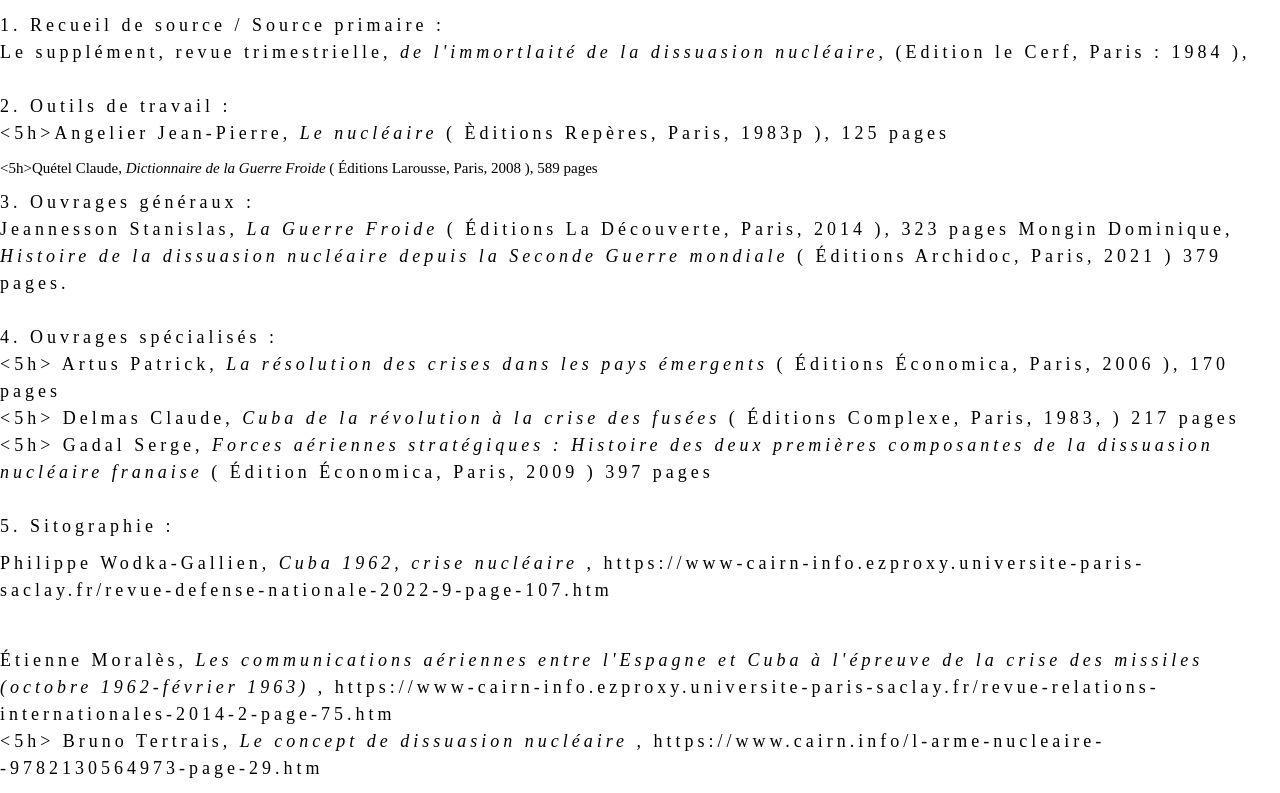
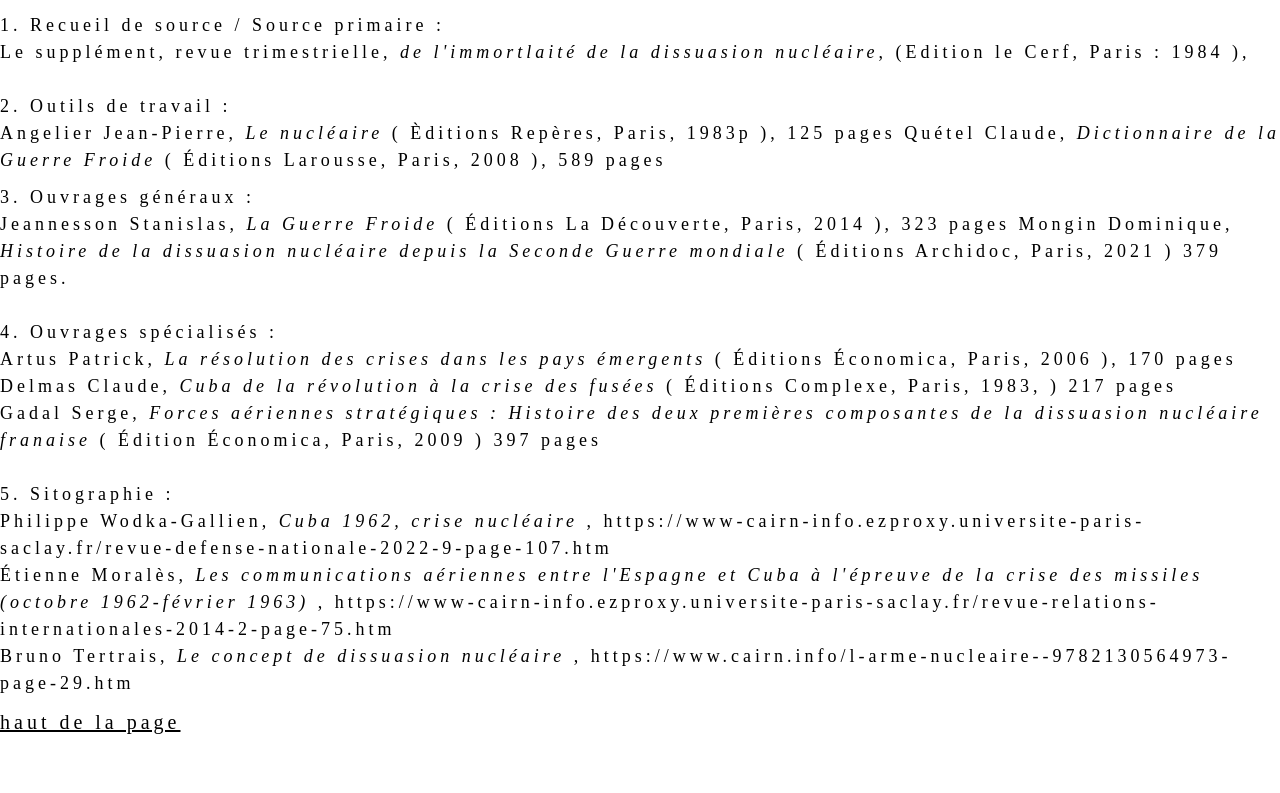
Before and after one commit to digitalkoine/student-project-p3-2023, a plain HTML site: page index.html in a window 1280 px wide. Shown: the part 6820-7613 px from the top of the page. Drawn offline with Linux system fonts and the light colour scheme.

Commit message:
Update index.html

```diff
--- a/index.html
+++ b/index.html
@@ -106,31 +106,31 @@
         <br>
         <br> 2. Outils de travail :
         <br>
-       <5h>Angelier Jean-Pierre, <i>Le nucléaire</i> ( Èditions Repères, Paris, 1983p ), 125 pages</h5>
+        Angelier Jean-Pierre, <i>Le nucléaire</i> ( Èditions Repères, Paris, 1983p ), 125 pages
 
-       <5h>Quétel Claude, <i>Dictionnaire de la Guerre Froide</i> ( Éditions Larousse, Paris, 2008 ), 589 pages</h5>
+        Quétel Claude, <i>Dictionnaire de la Guerre Froide</i> ( Éditions Larousse, Paris, 2008 ), 589 pages
         <br>
         <h5> 3. Ouvrages généraux :
         <br>
-         Jeannesson Stanislas, <i>La Guerre Froide</i> ( Éditions La Découverte, Paris, 2014 ), 323 pages</5h>
+         Jeannesson Stanislas, <i>La Guerre Froide</i> ( Éditions La Découverte, Paris, 2014 ), 323 pages
 
          Mongin Dominique, <i>Histoire de la dissuasion nucléaire depuis la Seconde Guerre mondiale</i> ( Éditions Archidoc, Paris, 2021 ) 379 pages.</5h>
         <br>
         <br> 4. Ouvrages spécialisés :
         <br>
-        <5h> Artus Patrick, <i>La résolution des crises dans les pays émergents</i> ( Éditions Économica, Paris, 2006 ), 170 pages</5h>
+         Artus Patrick, <i>La résolution des crises dans les pays émergents</i> ( Éditions Économica, Paris, 2006 ), 170 pages
         <br>
-        <5h> Delmas Claude, <i>Cuba de la révolution à la crise des fusées</i> ( Éditions Complexe, Paris, 1983, ) 217 pages</5h>
+         Delmas Claude, <i>Cuba de la révolution à la crise des fusées</i> ( Éditions Complexe, Paris, 1983, ) 217 pages
         <br>
-        <5h> Gadal Serge, <i>Forces aériennes stratégiques : Histoire des deux premières composantes de la dissuasion nucléaire franaise</i> ( Édition Économica, Paris, 2009 ) 397 pages</5h>
+         Gadal Serge, <i>Forces aériennes stratégiques : Histoire des deux premières composantes de la dissuasion nucléaire franaise</i> ( Édition Économica, Paris, 2009 ) 397 pages
         <br>
         <br> 5. Sitographie :
         <br>
-        <h5> Philippe Wodka-Gallien, <i>Cuba 1962, crise nucléaire</i> , https://www-cairn-info.ezproxy.universite-paris-saclay.fr/revue-defense-nationale-2022-9-page-107.htm</h5>
+        Philippe Wodka-Gallien, <i>Cuba 1962, crise nucléaire</i> , https://www-cairn-info.ezproxy.universite-paris-saclay.fr/revue-defense-nationale-2022-9-page-107.htm
         <br>
-        <h5> Étienne Moralès, <i>Les communications aériennes entre l'Espagne et Cuba à l'épreuve de la crise des missiles (octobre 1962-février 1963)</i> , https://www-cairn-info.ezproxy.universite-paris-saclay.fr/revue-relations-internationales-2014-2-page-75.htm</5h>
+        Étienne Moralès, <i>Les communications aériennes entre l'Espagne et Cuba à l'épreuve de la crise des missiles (octobre 1962-février 1963)</i> , https://www-cairn-info.ezproxy.universite-paris-saclay.fr/revue-relations-internationales-2014-2-page-75.htm
         <br>
-        <5h> Bruno Tertrais, <i>Le concept de dissuasion nucléaire</i> , https://www.cairn.info/l-arme-nucleaire--9782130564973-page-29.htm</h5>
+        Bruno Tertrais, <i>Le concept de dissuasion nucléaire</i> , https://www.cairn.info/l-arme-nucleaire--9782130564973-page-29.htm
 
 
       <h4><a href="#top">haut de la page</a></h4>
```
